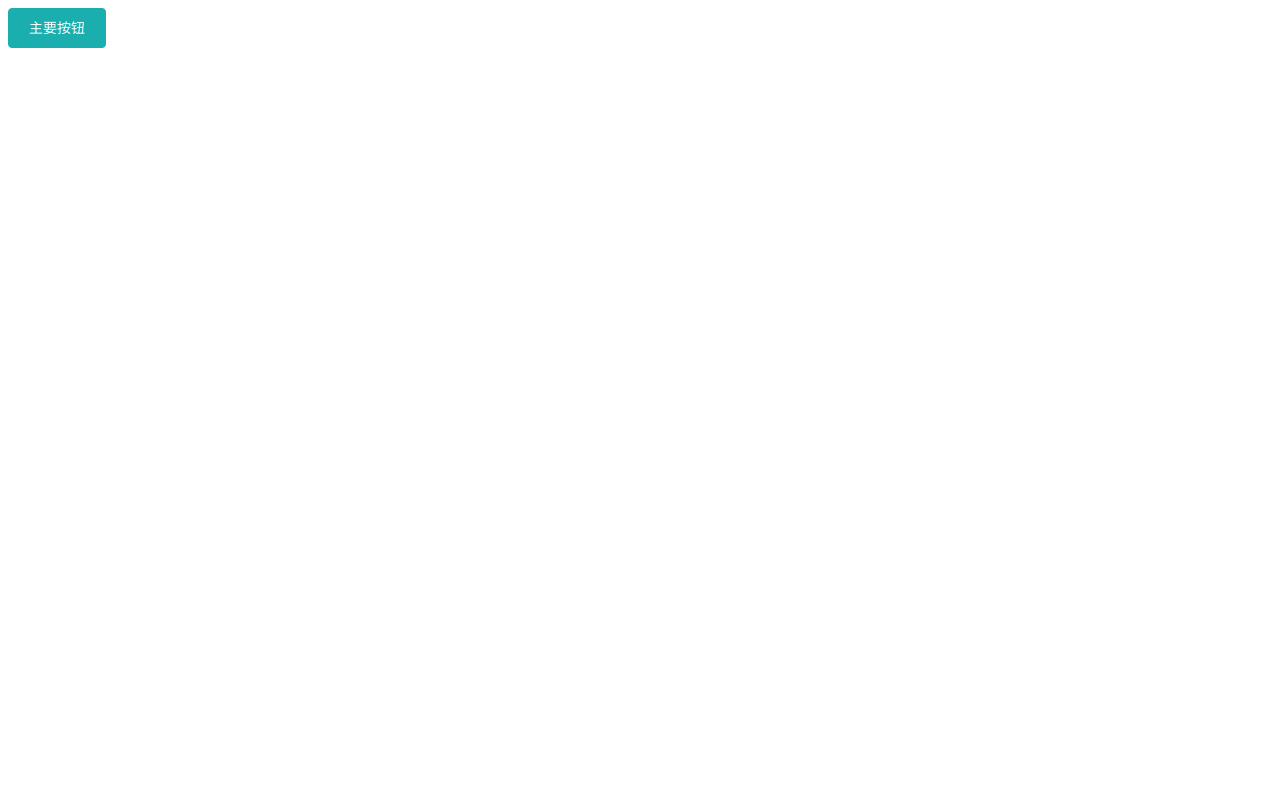
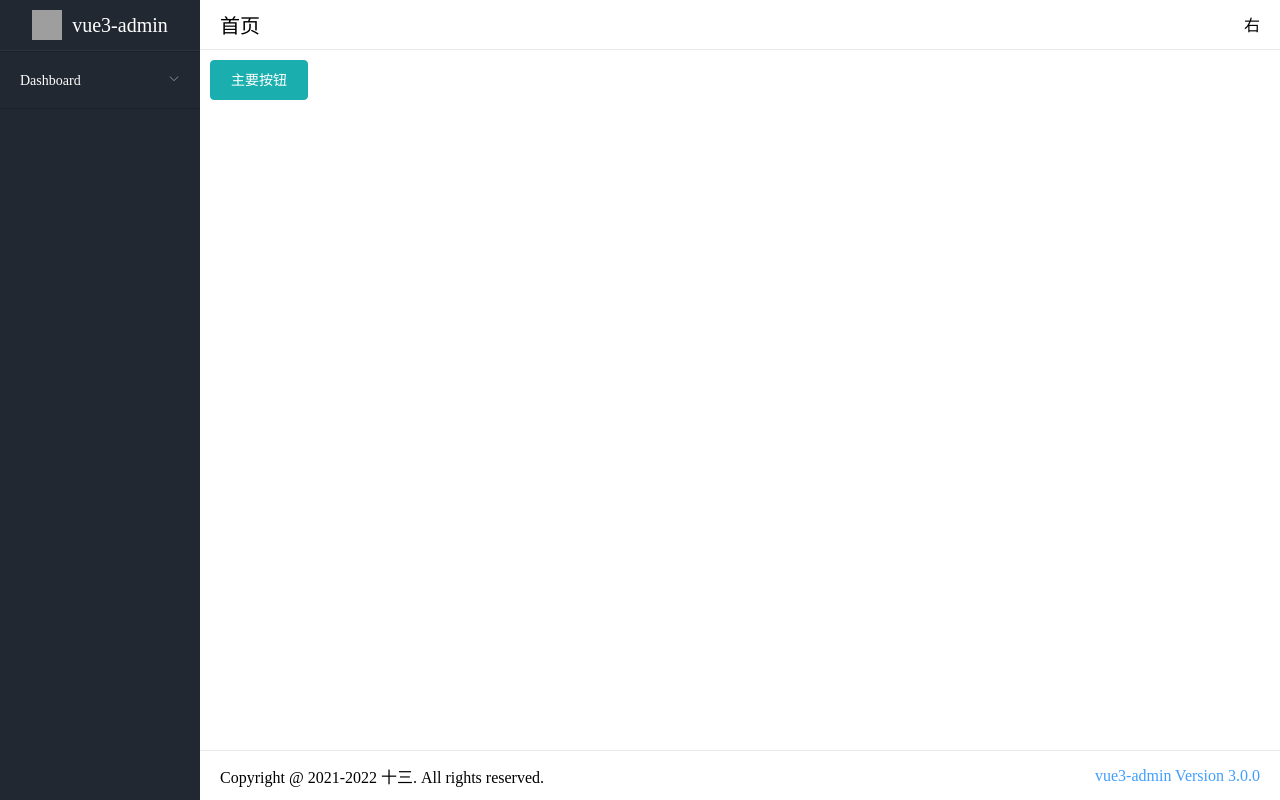
Before and after one commit to LianQianChao/markmeet, a Vue app: page / in a window 1280 px wide. Built offline with nearby package versions, Linux system fonts and the light colour scheme; grey boxes are pictures that could not be loaded.

Commit message:
首页布局,添加Footer.vue,Headder.vue,AddGood.vue

```diff
--- a/src/App.vue
+++ b/src/App.vue
@@ -1,9 +1,133 @@
 <template>
-  <router-view></router-view>
+  <div class="layout">
+    <el-container class="container">
+      <el-aside class="aside">
+        <div class="head">
+          <div>
+            <img src="https://v3.cn.vuejs.org/logo.png" alt="logo" />
+            <span>vue3-admin</span>
+          </div>
+        </div>
+        <div class="line"></div>
+        <el-menu :router="true" background-color="#222832" text-color="#fff">
+          <el-submenu index="1">
+            <template #title>
+              <span>Dashboard</span>
+            </template>
+            <el-menu-item-group>
+              <el-menu-item index="/">
+                <i class="el-icon-data-line" />首页
+              </el-menu-item>
+              <el-menu-item index="/add">
+                <i class="el-icon-data-line" />添加商品
+              </el-menu-item>
+            </el-menu-item-group>
+          </el-submenu>
+        </el-menu>
+      </el-aside>
+      <el-container class="content">
+        <Header />
+        <div class="main">
+          <router-view />
+        </div>
+        <Footer />
+      </el-container>
+    </el-container>
+  </div>
 </template>
 
 <script>
-export default {
+import Header from "@/components/Header.vue";
+import Footer from "@/components/Footer.vue";
+import { defineComponent } from "vue";
+
+export default defineComponent({
   name: "App",
-};
+  components: {
+    Header,
+    Footer,
+  },
+});
 </script>
+
+<style scoped>
+.layout {
+  min-height: 100vh;
+  background-color: #ffffff;
+}
+.container {
+  height: 100vh;
+}
+.aside {
+  width: 200px !important;
+  background-color: #222832;
+}
+.head {
+  display: flex;
+  align-items: center;
+  justify-content: center;
+  height: 50px;
+}
+.head > div {
+  display: flex;
+  align-items: center;
+}
+.head img {
+  width: 30px;
+  height: 30px;
+  margin-right: 10px;
+}
+
+.head span {
+  font-size: 20px;
+  color: #ffffff;
+}
+.line {
+  border-top: 1px solid hsla(0, 0%, 100%, 0.05);
+  border-bottom: 1px solid rgba(0, 0, 0, 0.2);
+}
+
+.content {
+  display: flex;
+  flex-direction: column;
+  max-height: 100vh;
+  overflow: hidden;
+}
+.main {
+  height: calc(100vh - 100px);
+  overflow: auto;
+  padding: 10px;
+}
+</style>
+
+<style>
+body {
+  padding: 0;
+  margin: 0;
+  box-sizing: border-box;
+}
+.el-menu {
+  border-right: none !important;
+}
+.el-submenu {
+  border-top: 1px solid hsla(0, 0%, 100%, 0.05);
+  border-bottom: 1px solid rgba(0, 0, 0, 0.2);
+}
+.el-submenu:first-child {
+  border-top: none;
+}
+.el-submenu [class^="el-icon-"] {
+  vertical-align: -1px !important;
+}
+a {
+  color: #409eff;
+  text-decoration: none;
+}
+.el-pagination {
+  text-align: center;
+  margin-top: 20px;
+}
+.el-popper__arrow {
+  display: none;
+}
+</style>
--- /dev/null
+++ b/src/components/Footer.vue
@@ -0,0 +1,28 @@
+<template>
+  <div class="footer">
+    <div class="left">Copyright @ 2021-2022 十三. All rights reserved.</div>
+    <div class="right">
+      <a target="_blank" href="https://v3.cn.vuejs.org/"
+        >vue3-admin Version 3.0.0</a
+      >
+    </div>
+  </div>
+</template>
+<script>
+import { defineComponent } from "vue";
+
+export default defineComponent({
+  name: "Footer",
+});
+</script>
+
+<style scoped>
+.footer {
+  height: 50px;
+  border-top: 1px solid #e9e9e9;
+  display: flex;
+  justify-content: space-between;
+  align-items: center;
+  padding: 0 20px;
+}
+</style>
--- /dev/null
+++ b/src/components/Header.vue
@@ -0,0 +1,45 @@
+<template>
+  <div class="header">
+    <div class="left">
+        <span style="font-size:20px">{{name}}</span>
+    </div>
+    <div class="right">右</div>
+  </div>
+</template>
+<script>
+import { defineComponent,reactive, toRefs } from 'vue'
+import { useRouter} from 'vue-router'
+
+
+export default defineComponent({
+  name: "Header",
+  setup() {
+      const router = useRouter()
+      const pathMap = {
+          index: '首页',
+          add: '添加商品'
+      }
+      const state = reactive({
+          name: '首页'
+      })
+      router.afterEach((to) => {
+          console.log('to',to)
+          const {id} = to.query
+          state.name = pathMap[to.name]
+      })
+      return {
+          ...toRefs(state)
+      }
+  },
+});
+</script>
+<style scoped>
+.header {
+  height: 50px;
+  border-bottom: 1px solid #e9e9e9;
+  display: flex;
+  justify-content: space-between;
+  align-items: center;
+  padding: 0 20px;
+}
+</style>
--- a/src/router/index.js
+++ b/src/router/index.js
@@ -1,14 +1,21 @@
 import { createRouter, createWebHashHistory } from "vue-router";
-import Index from '@/views/Index.vue'
+import Index from "@/views/Index.vue";
+import AddGood from "@/views/AddGood.vue";
 
 const router = createRouter({
-    history: createWebHashHistory(),
-    routes: [
-        {
-            path: '/',
-            component: Index
-        }
-    ]
-})
+  history: createWebHashHistory(),
+  routes: [
+    {
+      path: "/",
+      name: "index",
+      component: Index,
+    },
+    {
+      path: "/add",
+      name: "add",
+      component: AddGood,
+    },
+  ],
+});
 
-export default router
+export default router;
--- /dev/null
+++ b/src/views/AddGood.vue
@@ -0,0 +1,10 @@
+<template>
+    添加商品
+</template>
+<script>
+import { defineComponent } from 'vue'
+
+export default defineComponent({
+    name: 'AddGood'
+})
+</script>
--- a/src/views/Index.vue
+++ b/src/views/Index.vue
@@ -1,6 +1,6 @@
 <template>
     <div>
-        <el-button type="primary">主要按钮</el-button>
+        <el-button type="primary">主要按钮</el-button><br/>
     </div>
 </template>
 <script>
```
Also changed, not shown: src/components/HelloWorld.vue (deleted, +0 -40 lines), src/main.js (+23 -10 lines).
